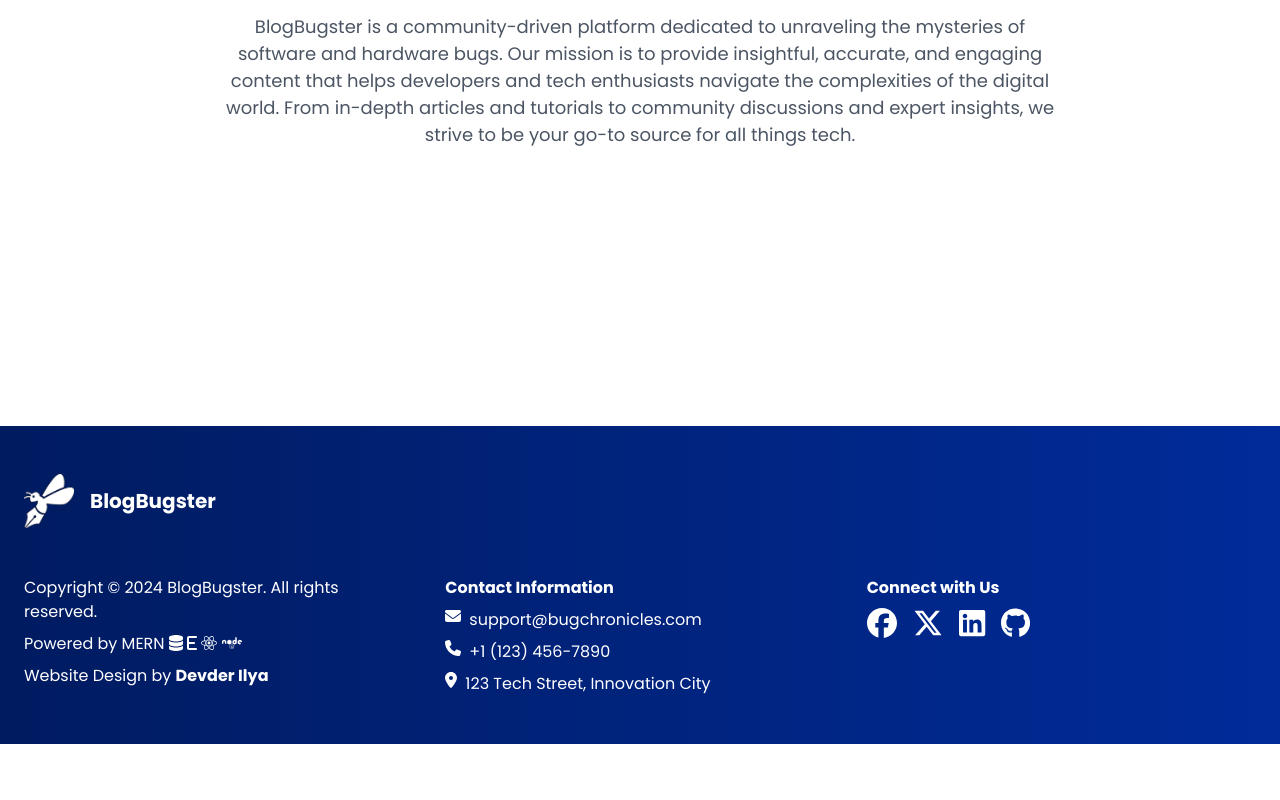
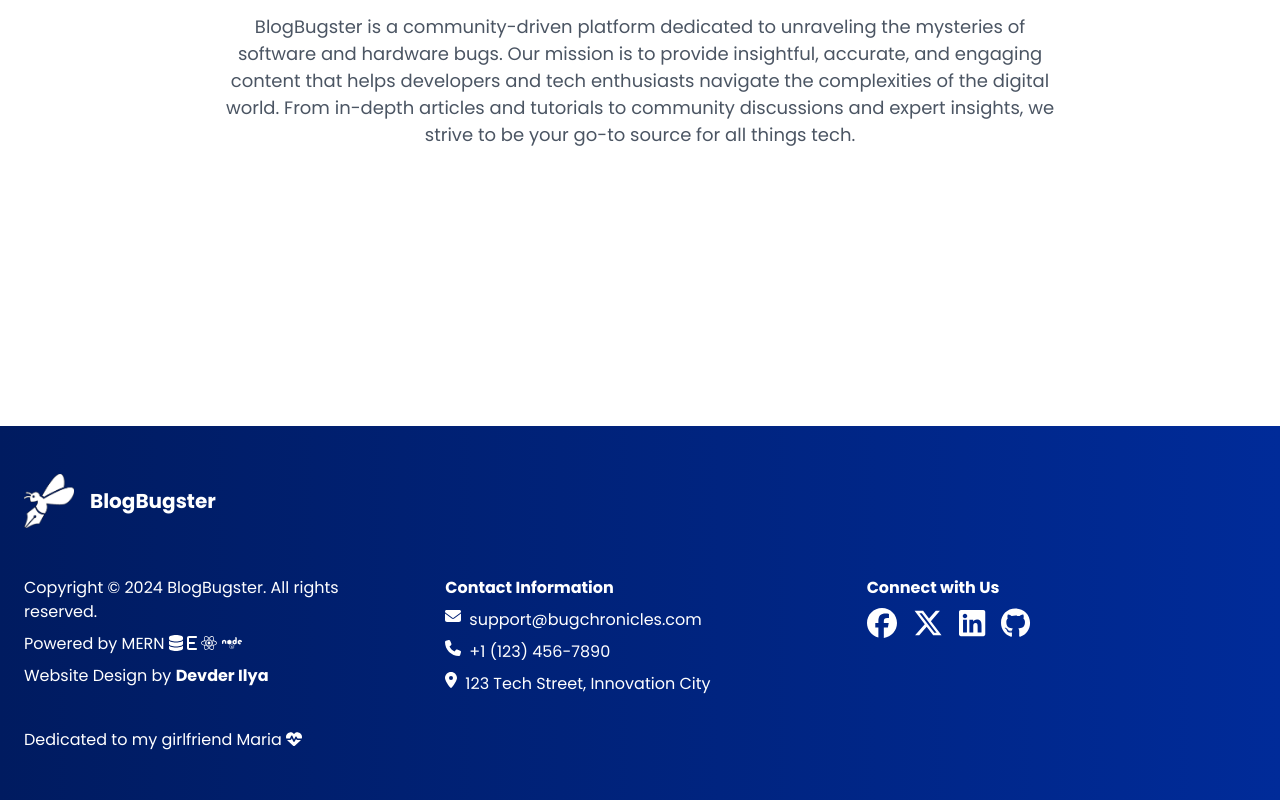
Before and after one commit to Leytox/BlogBugster, a React (Vite) app in the folder frontend/: page / in a window 1280 px wide. Shown: the part 3398-4198 px from the top of the page. Before the commit the page ends 4142 px from the top, so only its background shows below. Built offline with nearby package versions, Linux system fonts and the light colour scheme; no server answers; what javascript-time-ago would draw is missing.

Commit message:
updated footer description

```diff
--- a/frontend/src/components/Footer.jsx
+++ b/frontend/src/components/Footer.jsx
@@ -1,7 +1,21 @@
 import logo from "/logo.png";
-import {FontAwesomeIcon} from "@fortawesome/react-fontawesome";
-import {faFacebook, faGithub, faLinkedin, faNode, faReact, faXTwitter,} from "@fortawesome/free-brands-svg-icons";
-import {faDatabase, faE, faEnvelope, faLocationDot, faPhone,} from "@fortawesome/free-solid-svg-icons";
+import { FontAwesomeIcon } from "@fortawesome/react-fontawesome";
+import {
+  faFacebook,
+  faGithub,
+  faLinkedin,
+  faNode,
+  faReact,
+  faXTwitter,
+} from "@fortawesome/free-brands-svg-icons";
+import {
+  faDatabase,
+  faE,
+  faEnvelope,
+  faHeartPulse,
+  faLocationDot,
+  faPhone,
+} from "@fortawesome/free-solid-svg-icons";
 
 const Footer = () => {
   return (
@@ -11,7 +25,7 @@ const Footer = () => {
       }
     >
       <div className={"flex flex-row gap-4 items-center"}>
-          <img src={logo} alt="logo" width={50} height={50}/>
+        <img src={logo} alt="logo" width={50} height={50} />
         <h1 className={"text-xl font-bold"}>BlogBugster</h1>
       </div>
       <div
@@ -21,10 +35,13 @@ const Footer = () => {
       >
         <div className="md:col-span-2 lg:col-span-1 flex flex-col gap-2">
           <p>Copyright © 2024 BlogBugster. All rights reserved.</p>
-            <p>Powered by MERN <FontAwesomeIcon icon={faDatabase}/> <FontAwesomeIcon icon={faE}/> <FontAwesomeIcon
-                icon={faReact}/> <FontAwesomeIcon icon={faNode}/></p>
           <p>
-              Website Design by {" "}
+            Powered by MERN <FontAwesomeIcon icon={faDatabase} />{" "}
+            <FontAwesomeIcon icon={faE} /> <FontAwesomeIcon icon={faReact} />{" "}
+            <FontAwesomeIcon icon={faNode} />
+          </p>
+          <p>
+            Website Design by{" "}
             <a
               href="https://portfolio-five-bice-65.vercel.app/"
               className={"hover:underline font-bold"}
@@ -37,17 +54,17 @@ const Footer = () => {
         <div className={"flex flex-col gap-2"}>
           <h5 className="font-bold">Contact Information</h5>
           <p className={"hover:underline flex gap-2"}>
-              <FontAwesomeIcon icon={faEnvelope}/>
+            <FontAwesomeIcon icon={faEnvelope} />
             <a href="mailto:support@bugchronicles.com">
               support@bugchronicles.com
             </a>
           </p>
           <p className={"hover:underline flex gap-2"}>
-              <FontAwesomeIcon icon={faPhone}/>
+            <FontAwesomeIcon icon={faPhone} />
             <a href="tel:+1 (123) 456-7890">+1 (123) 456-7890</a>
           </p>
           <p className={"hover:underline flex gap-2"}>
-              <FontAwesomeIcon icon={faLocationDot}/>
+            <FontAwesomeIcon icon={faLocationDot} />
             <a href="https://maps.app.goo.gl/fzA35W2Fj8wthjgw5" target="_blank">
               123 Tech Street, Innovation City
             </a>
@@ -114,6 +131,10 @@ const Footer = () => {
             </li>
           </ul>
         </div>
+        <p>
+          Dedicated to my girlfriend Maria{" "}
+          <FontAwesomeIcon icon={faHeartPulse} />
+        </p>
       </div>
     </footer>
   );
```
Lines whose indentation alone changed are shown as unchanged.
